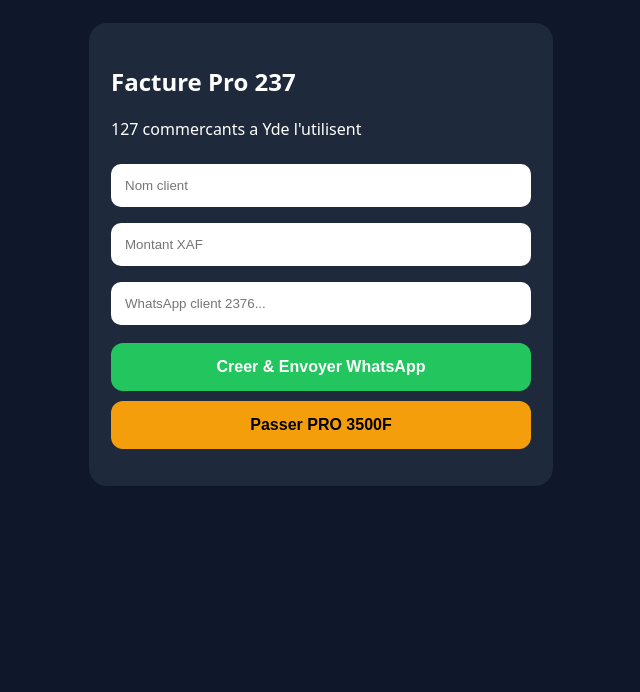
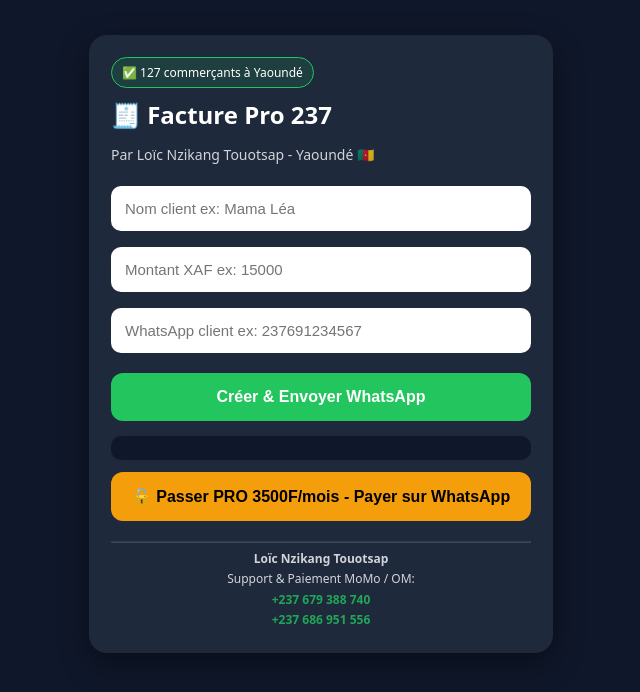
Before and after one commit to Nziikang/facture-pro-cm, a website: page public/index.html in a window 1280 px wide. Shown: the whole page, without its empty margins (319-959 px from the left). Drawn offline with Linux system fonts and the light colour scheme.

Commit message:
Update title and enhance layout in index.html

```diff
--- a/public/index.html
+++ b/public/index.html
@@ -3,27 +3,38 @@
 <head>
 <meta charset="UTF-8">
 <meta name="viewport" content="width=device-width, initial-scale=1.0">
-<title>Facture Pro 237</title>
+<title>Facture Pro 237 - Loic Nzikang Touotsap</title>
 <style>
-body{font-family:system-ui;background:#0f172a;color:white;padding:15px}
-.card{background:#1e293b;padding:22px;border-radius:18px;max-width:420px;margin:auto}
-input{width:100%;padding:14px;margin:8px 0;border-radius:10px;border:none;box-sizing:border-box}
-button{width:100%;padding:15px;background:#22c55e;color:white;border:none;border-radius:12px;font-weight:bold;font-size:16px;margin-top:10px}
+body{font-family:system-ui;background:#0f172a;color:white;padding:15px;margin:0}
+.card{background:#1e293b;padding:22px;border-radius:18px;max-width:420px;margin:20px auto;box-shadow:0 10px 30px rgba(0,0,0,.4)}
+h2{margin:0 0 5px} p{opacity:.8;font-size:14px}
+input{width:100%;padding:14px;margin:8px 0;border-radius:10px;border:none;box-sizing:border-box;font-size:15px}
+button{width:100%;padding:15px;background:#22c55e;color:white;border:none;border-radius:12px;font-weight:bold;font-size:16px;margin-top:12px;cursor:pointer}
 .pro{background:#f59e0b;color:black}
-#resultat{margin-top:15px}
-a{color:#22c55e;font-weight:bold}
+#resultat{margin-top:15px;word-break:break-all;background:#0f172a;padding:12px;border-radius:10px}
+a{color:#22c55e;font-weight:bold;text-decoration:none}
+.badge{background:#22c55e22;border:1px solid #22c55e;padding:6px 10px;border-radius:20px;font-size:12px;display:inline-block;margin-bottom:10px}
+.footer{font-size:12px;opacity:.8;text-align:center;margin-top:20px;line-height:1.7}
 </style>
 </head>
 <body>
 <div class="card">
-<h2>Facture Pro 237</h2>
-<p>127 commercants a Yde l'utilisent</p>
-<input id="client" placeholder="Nom client">
-<input id="montant" type="number" placeholder="Montant XAF">
-<input id="tel" placeholder="WhatsApp client 2376...">
-<button onclick="creer()">Creer & Envoyer WhatsApp</button>
-<button class="pro" onclick="alert('Bientot paiement MoMo 3500F')">Passer PRO 3500F</button>
+<div class="badge">✅ 127 commerçants à Yaoundé</div>
+<h2>🧾 Facture Pro 237</h2>
+<p>Par Loïc Nzikang Touotsap - Yaoundé 🇨🇲</p>
+<input id="client" placeholder="Nom client ex: Mama Léa">
+<input id="montant" type="number" placeholder="Montant XAF ex: 15000">
+<input id="tel" placeholder="WhatsApp client ex: 237691234567">
+<button onclick="creer()">Créer & Envoyer WhatsApp</button>
 <div id="resultat"></div>
+<button class="pro" onclick="payer()">🔓 Passer PRO 3500F/mois - Payer sur WhatsApp</button>
+<div class="footer">
+<hr style="opacity:.2">
+<b>Loïc Nzikang Touotsap</b><br>
+Support & Paiement MoMo / OM:<br>
+<a href="https://wa.me/237679388740">+237 679 388 740</a><br>
+<a href="https://wa.me/237686951556">+237 686 951 556</a>
+</div>
 </div>
 <script>
 async function creer(){
@@ -34,9 +45,15 @@ async function creer(){
   const r=await fetch('/api/facture',{method:'POST',headers:{'Content-Type':'application/json'},body:JSON.stringify({client:c,montant:m,telephone:t})});
   const d=await r.json();
   if(d.ok){
-   document.getElementById('resultat').innerHTML=`<a href="${d.lien}" target="_blank">OUVRIR WHATSAPP</a>`;
+    document.getElementById('resultat').innerHTML=`<a href="${d.lien}" target="_blank">✅ OUVRIR WHATSAPP CLIENT</a><br><br>Lien: ${d.lien}`;
     window.open(d.lien,'_blank');
- }else{alert(d.error)}
+  }else{
+    document.getElementById('resultat').innerHTML=`<b style="color:#f59e0b">${d.error}</b><br><br>👉 Active PRO ici: <a href="https://wa.me/237679388740?text=Salut Loic, je veux PRO 3500F" target="_blank">WhatsApp Loïc</a>`;
+  }
+}
+function payer(){
+  const msg=encodeURIComponent("Salut Loïc Nzikang, c'est pour le PRO Facture Pro 237 à 3500F. Je veux activer. Mon nom:");
+  window.open(`https://wa.me/237679388740?text=${msg}`,'_blank');
 }
 </script>
 </body>
```
Lines whose indentation alone changed are shown as unchanged.
